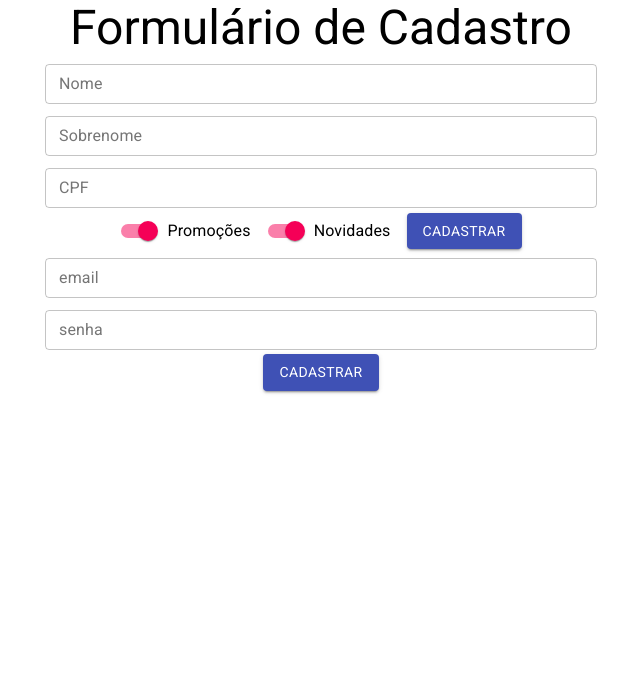
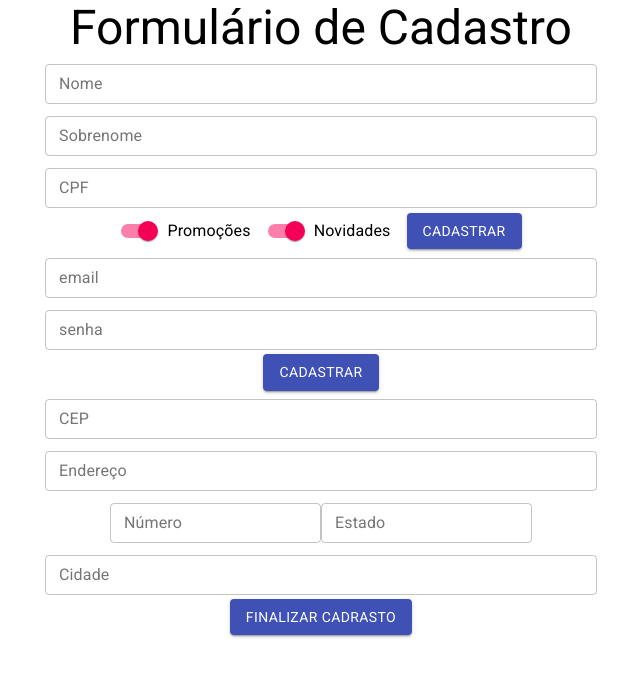
Before and after one commit to Gabrielhidro/React-form, a React (Create React App) app: page / in a window 1280 px wide. Shown: the top 676 px of the page, without its empty margins (319-959 px from the left). Built offline with nearby package versions, Linux system fonts and the light colour scheme.

Commit message:
Create dadosDeEntrega component

```diff
--- /dev/null
+++ b/src/components/FormulárioCadastro/DadosDeEntrega.jsx
@@ -0,0 +1,60 @@
+import React from "react";
+import { Button, TextField } from "@material-ui/core";
+
+export function DadosDeEntrega() {
+  return (
+    <form>
+      <TextField
+        id="CEP"
+        label="CEP"
+        type="number"
+        color="secondary"
+        variant="outlined"
+        margin="dense"
+        fullWidth
+      />
+
+      <TextField
+        id="Endereço"
+        label="Endereço"
+        type="text"
+        color="secondary"
+        variant="outlined"
+        margin="dense"
+        fullWidth
+      />
+
+      <TextField
+        id="numero"
+        label="Número"
+        type="number"
+        color="secondary"
+        variant="outlined"
+        margin="dense"
+      />
+
+      <TextField
+        id="estado"
+        label="Estado"
+        type="text"
+        color="secondary"
+        variant="outlined"
+        margin="dense"
+      />
+
+      <TextField
+        id="cidade"
+        label="Cidade"
+        type="text"
+        color="secondary"
+        variant="outlined"
+        margin="dense"
+        fullWidth
+      />
+
+      <Button type="submit" variant="contained" color="primary">
+        Finalizar Cadrasto
+      </Button>
+    </form>
+  );
+}
--- a/src/components/FormulárioCadastro/FormularioCadastro.jsx
+++ b/src/components/FormulárioCadastro/FormularioCadastro.jsx
@@ -1,12 +1,14 @@
 import React, { useState } from "react";
+import { DadosDeEntrega } from "./DadosDeEntrega";
 import { DadosPessoais } from "./DadosPessoais";
-import { DadosUsuario } from "./DdosUsuario";
+import { DadosUsuario } from "./DadosUsuario";
 
 export function FormularioCadastro({ onSubmit, validations }) {
   return (
     <>
       <DadosPessoais onSubmit={onSubmit} validations={validations} />
       <DadosUsuario />
+      <DadosDeEntrega />
     </>
   );
 }
```
Also changed, not shown: src/components/FormulárioCadastro/DadosUsuario.jsx (renamed from src/components/FormulárioCadastro/DdosUsuario.jsx).
